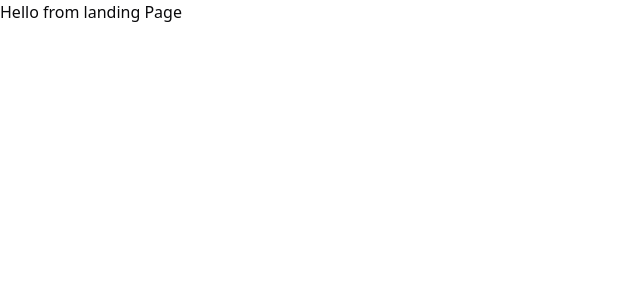
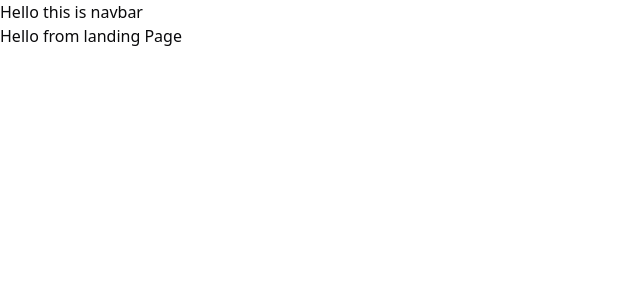
Before and after one commit to afdalRafi3107/CVKU, a React (Vite) app: page / in a window 1280 px wide. Shown: the top 300 px of the page, without its empty margins (0-640 px from the left). Built offline with nearby package versions, Linux system fonts and the light colour scheme.

Commit message:
feat:add navbar component

```diff
--- a/src/app/routes/landing.tsx
+++ b/src/app/routes/landing.tsx
@@ -1,8 +1,10 @@
+import { Navbar } from "@/features/landingPage/components/Navbar";
 import { LandingPage } from "@/features/landingPage/LandingPage";
 
 const LandingRoute = () => {
   return (
     <>
+      <Navbar />
       <LandingPage />
     </>
   );
--- /dev/null
+++ b/src/features/landingPage/components/Navbar.tsx
@@ -0,0 +1,7 @@
+export function Navbar() {
+  return (
+    <>
+      <p>Hello this is navbar</p>
+    </>
+  );
+}
```
